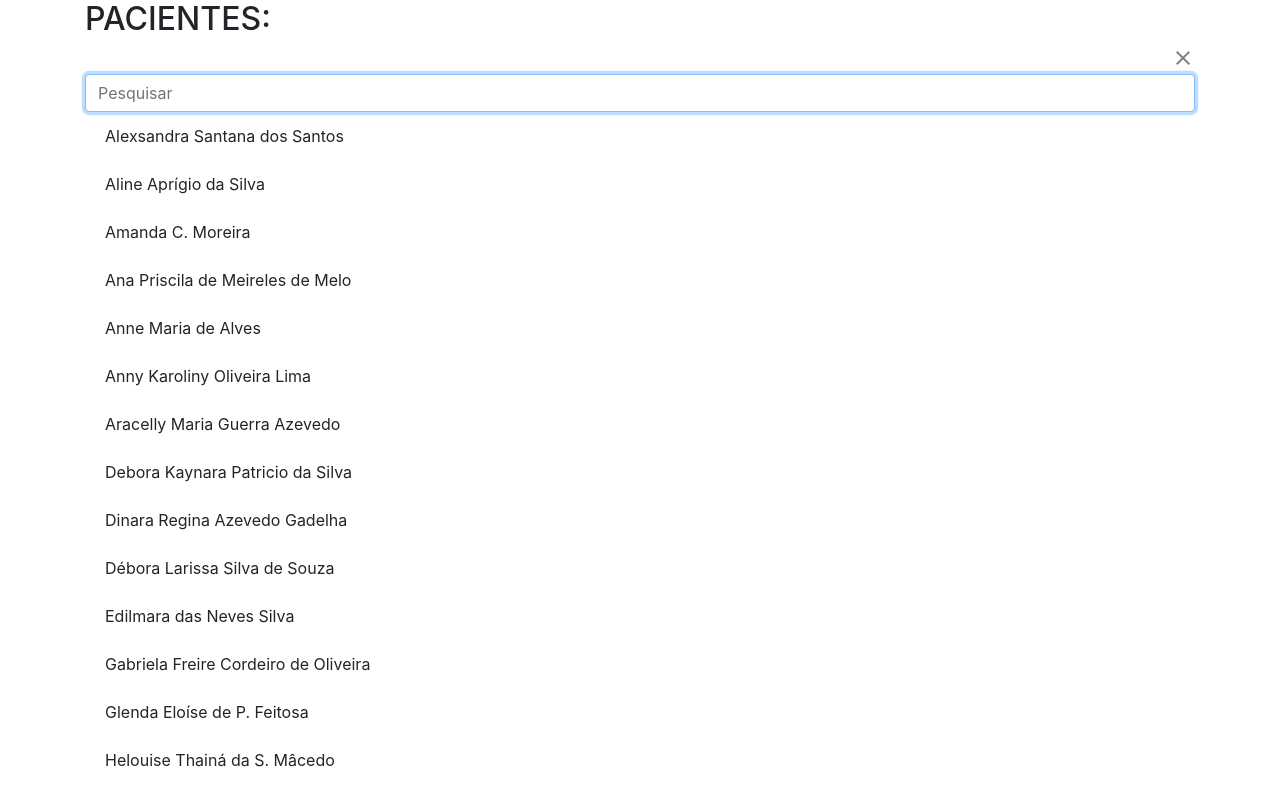
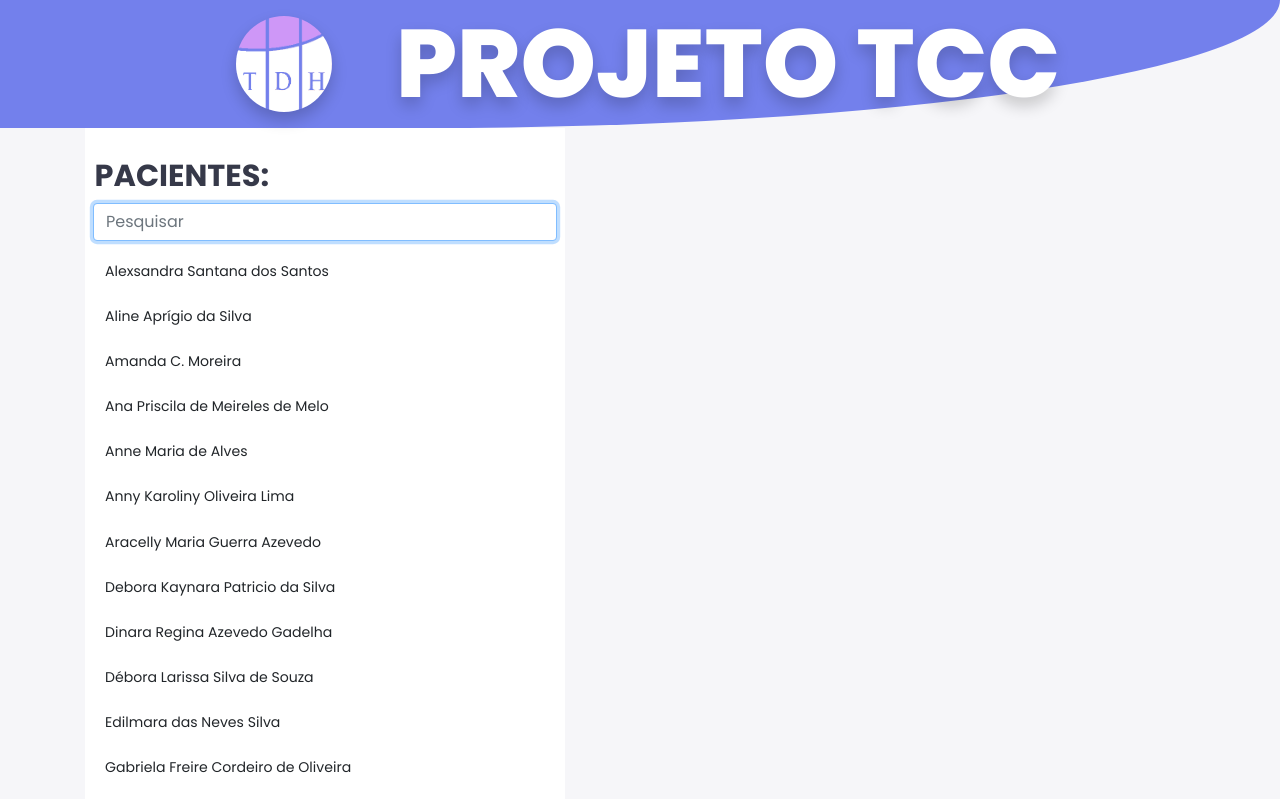
Before and after one commit to TiagoStryke/tcc-tdah-front-end, an Angular app: page /dashboard in a window 1280 px wide. Shown: the top 799 px of the page. Built offline with nearby package versions, Linux system fonts and the light colour scheme.

Commit message:
Search bar finished + add banner

```diff
--- a/src/app/components/dashboard/dashboard.component.html
+++ b/src/app/components/dashboard/dashboard.component.html
@@ -27,13 +27,23 @@
     />
   </head>
   <body>
+    <div class="banner sticky">
+      <div class="banner-content">
+        <!-- TODO - add proper logo this one is a test -->
+        <img src="assets/images/logo-test.png" />
+        <h1>PROJETO TCC</h1>
+      </div>
+    </div>
     <div class="container">
+      <!-- SIDEBAR -->
       <aside>
         <div class="top">
           <h2>PACIENTES:</h2>
           <div class="close" id="close-btn">
             <span class="material-icons-sharp">close</span>
           </div>
+        </div>
+        <div class="search">
           <div class="input-group rounded">
             <input
               type="search"
@@ -49,20 +59,21 @@
         <div class="bottom">
           <ul class="list-group list-group-flush">
             <li
-              onclick="clickWorking()"
+              (click)="clickWorking($event)"
               class="list-group-item"
               *ngFor="let c of listPatients | appFilter: searchText"
               appHighlight
               [searchedWord]="searchText"
               [content]="c"
               [classToApply]="'font-weight-bold'"
-              [setTitle]="true"
             >
               {{ c }}
             </li>
           </ul>
         </div>
       </aside>
+      <!-- MAIN CONTENT -->
+      <div></div>
     </div>
   </body>
 </html>
--- a/src/app/components/dashboard/dashboard.component.scss
+++ b/src/app/components/dashboard/dashboard.component.scss
@@ -0,0 +1,206 @@
+@import url("https://fonts.googleapis.com/css2?family=Poppins:wght@300;400;500;600;700;800&display=swap");
+
+$color-primary: #7380ec;
+$color-danger: #ff7782;
+$color-success: #41f1b6;
+$color-warning: #ffbb55;
+$color-white: #fff;
+$color-info-dark: #7d8da1;
+$color-info-light: #dce1eb;
+$color-dark: #363949;
+$color-light: rgba(132, 139, 200, 0.18);
+$color-banner: #7380ec;
+$color-background: #f6f6f9;
+
+$card-border-radius: 2rem;
+$border-radius-1: 0.4rem;
+$border-radius-2: 0.8rem;
+$border-radius-3: 1.2rem;
+
+$card-padding: 1.8rem;
+$padding-1: 1.2rem;
+
+$box-shadow: 0 2rem 3rem $color-light;
+
+* {
+  margin: 0;
+  padding: 0;
+  outline: 0;
+  appearance: none;
+  border: 0;
+  text-decoration: none;
+  list-style: none;
+  box-sizing: border-box;
+}
+
+html {
+  font-size: 14px;
+}
+
+.sticky {
+  position: sticky;
+  top: 0;
+  z-index: 100;
+}
+
+.banner {
+  width: 100%;
+  height: 8rem;
+  background-color: $color-banner;
+  border-bottom-right-radius: 80rem 12rem;
+}
+
+.banner-content {
+  margin: auto;
+  align-items: center;
+  align-self: auto;
+  justify-content: center;
+  display: flex;
+  color: $color-info-light;
+  gap: 3rem;
+}
+
+.banner-content img {
+  margin: 1rem;
+  width: 6rem;
+  height: 6rem;
+  border-radius: 50%;
+  box-shadow: 0 0.5rem 1rem rgba(0, 0, 0, 0.2);
+}
+
+body {
+  width: 100vw;
+  height: 100vh;
+  font-family: poppins, sans-serif;
+  font-size: 0.88rem;
+  background: $color-background;
+  user-select: none;
+  overflow-x: hidden;
+}
+
+a {
+  color: $color-dark;
+}
+
+img {
+  display: block;
+  width: 100%;
+}
+
+h1 {
+  font-size: 6rem;
+  font-weight: 800;
+  color: $color-white;
+  text-shadow: 0 0.5rem 1rem rgba(0, 0, 0, 0.2);
+}
+
+h2 {
+  font-size: 1.9rem;
+  font-weight: 650;
+  color: $color-dark;
+}
+
+h3 {
+  font-size: 0.87rem;
+}
+
+h4 {
+  font-size: 0.8rem;
+}
+
+h5 {
+  font-size: 0.77rem;
+}
+
+small {
+  font-size: 0.75rem;
+}
+
+.profile-photo {
+  width: 2.8rem;
+  height: 2.8rem;
+  border-radius: 50%;
+  overflow: hidden;
+}
+
+.text-muted {
+  color: $color-info-dark;
+}
+
+b {
+  color: $color-dark;
+}
+
+.primary {
+  color: $color-primary;
+}
+
+.danger {
+  color: $color-danger;
+}
+
+.success {
+  color: $color-success;
+}
+
+.warning {
+  color: $color-warning;
+}
+
+aside {
+  background: white;
+  min-width: 30rem;
+  width: max-content;
+}
+
+aside .top {
+  display: flex;
+  align-items: center;
+  justify-content: space-between;
+  margin-top: 1.9rem;
+  margin-left: 0.6rem;
+  gap: 0.8rem;
+}
+
+aside .close {
+  display: none;
+}
+
+aside .search {
+  padding: 0.5rem;
+}
+aside .bottom {
+  display: flex;
+  flex-direction: column;
+  height: 86vh;
+  position: relative;
+}
+
+.container {
+  width: 96%;
+  display: grid;
+  margin: 0 auto;
+  gap: 1.8rem;
+  grid-template-columns: 14rem auto 23rem;
+}
+
+.list-group-item {
+  background: white;
+}
+
+.list-group :hover {
+  color: $color-primary;
+  border-color: $color-primary;
+  padding-left: 2rem;
+  transition: all 0.3s ease;
+}
+
+ul :hover:before {
+  content: "";
+  height: 102%;
+  width: 3px;
+  background: $color-primary;
+  position: absolute;
+  left: 0px;
+  top: 0px;
+}
--- a/src/app/components/dashboard/dashboard.component.ts
+++ b/src/app/components/dashboard/dashboard.component.ts
@@ -64,7 +64,7 @@ export class DashboardComponent implements OnInit {
     this.listPatients = this.listPatients.sort();
   }
 
-  clickWorking() {
-    console.log('working');
+  clickWorking(e: any) {
+    console.log(e);
   }
 }
--- a/src/app/helpers/pipes/filter.pipe.ts
+++ b/src/app/helpers/pipes/filter.pipe.ts
@@ -23,3 +23,5 @@ export class FilterPipe implements PipeTransform {
     });
   }
 }
+
+//TODO ignore accents on search
```
Also changed, not shown: src/assets/images/logo-test.png (added).
